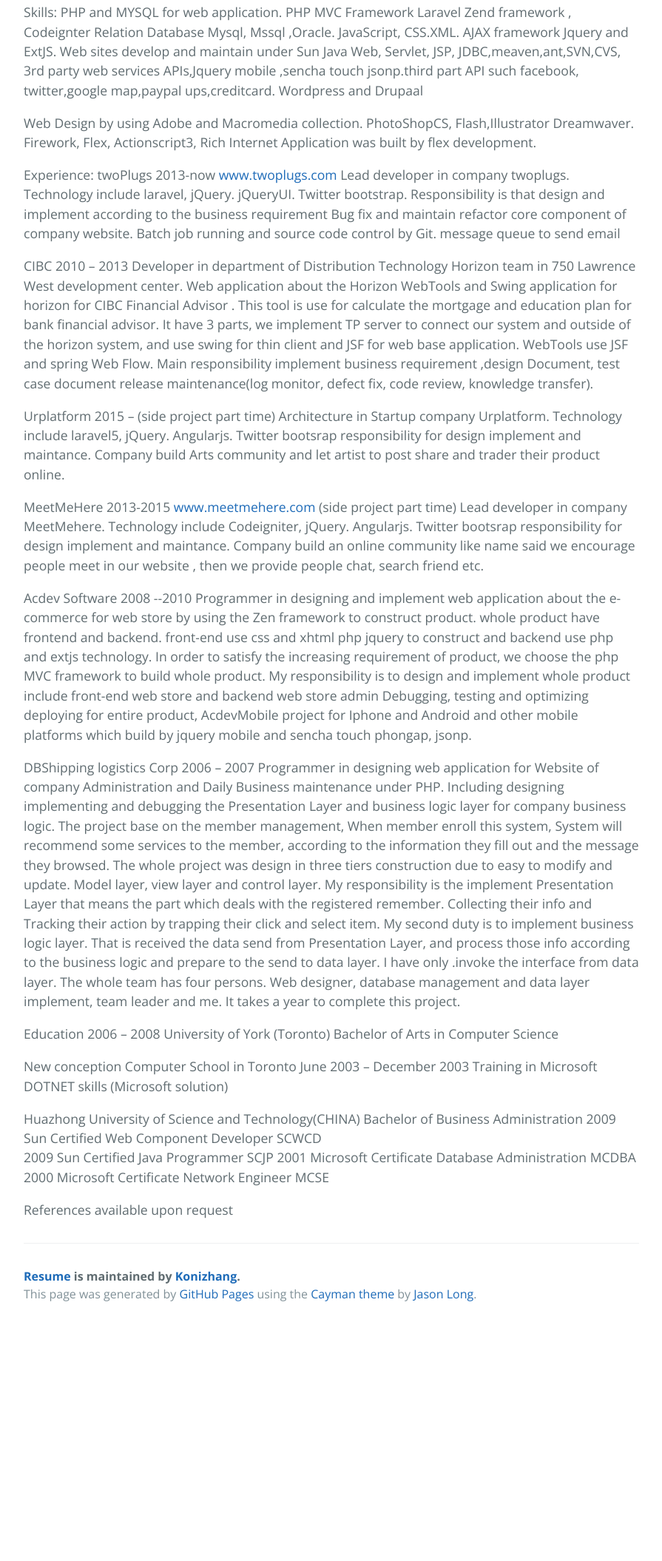
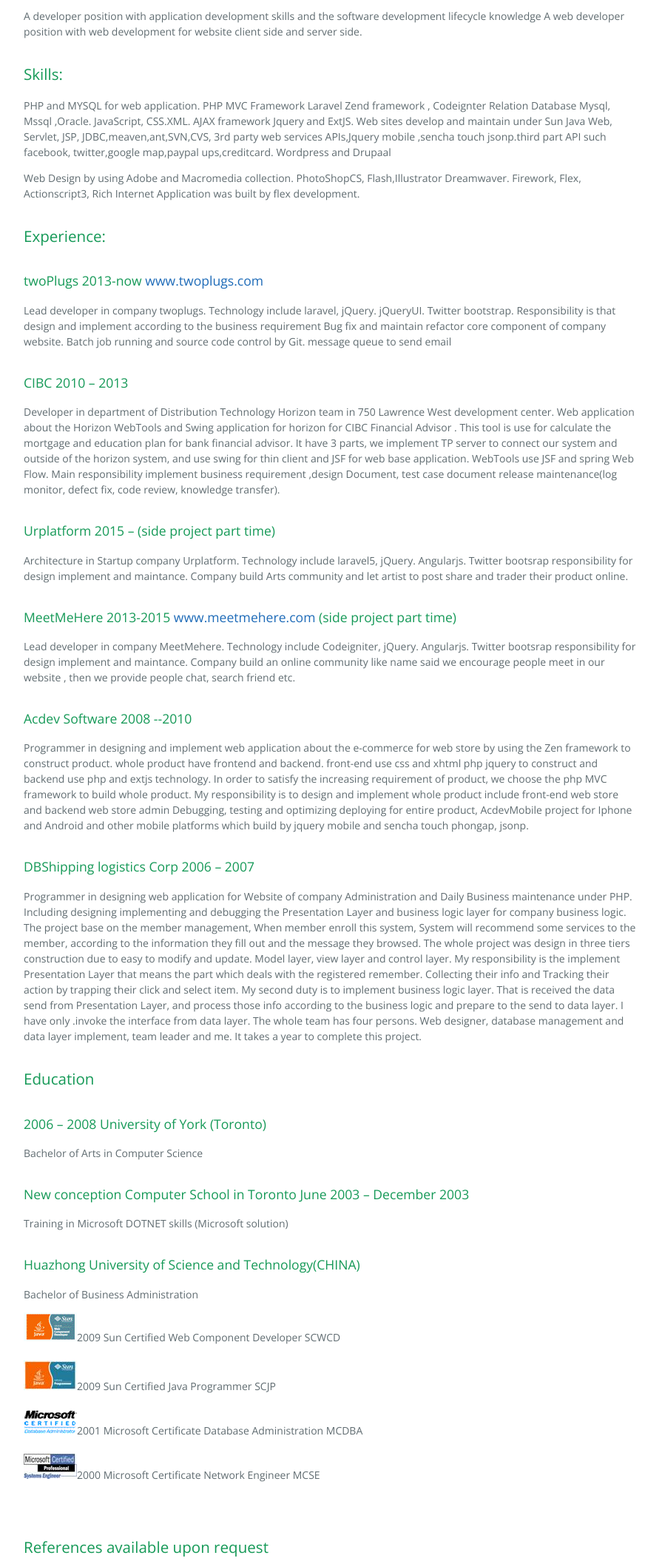
Before and after one commit to Konizhang/resume, a plain HTML site: page index.html in a window 1280 px wide. Shown: the part 681-2791 px from the top of the page at 74% size, without its empty margins (192-1087 px from the left). Before the commit the page ends 2474 px from the top, so only its background shows below. Drawn offline with nearby package versions, Linux system fonts and the light colour scheme.

Commit message:
update for php

```diff
--- a/index.html
+++ b/index.html
@@ -11,72 +11,77 @@
   </head>
   <body>
     <section class="page-header">
-      <h1 class="project-name">Resume</h1>
+      <h1 class="project-name">Koni resume</h1>
       <h2 class="project-tagline">My own online resume</h2>
-      <a href="https://github.com/Konizhang/resume" class="btn">View on GitHub</a>
-      <a href="https://github.com/Konizhang/resume/zipball/master" class="btn">Download .zip</a>
-      <a href="https://github.com/Konizhang/resume/tarball/master" class="btn">Download .tar.gz</a>
+
     </section>
 
     <section class="main-content">
-      <p>MR KAJIA ZHANG (koni)1</p>
+      <p  align="center">KAJIA ZHANG (koni)</p>
 
 <h1>
-<a id="25-pitney-ave" class="anchor" href="#25-pitney-ave" aria-hidden="true"><span aria-hidden="true" class="octicon octicon-link"></span></a>25 Pitney AVE</h1>
+<a id="25-pitney-ave" class="anchor" href="#25-pitney-ave" aria-hidden="true"><span aria-hidden="true" class="octicon octicon-link"></span></a>
+</h1>
 
-<p>Richmond hill Toronto ON
-416-6376281 L4E4Y6
+<div align="center">
+<div>25 Pitney AVE</div>
+<div>Richmond hill Toronto ON</div>
+<div>416-6376281</div>
+<div>L4E4Y6</div>
+</div>
+<br><br><br>
+<div align="right">
 Email Address: <a href="mailto:koni_zhang@hotmail.com">koni_zhang@hotmail.com</a></p>
-
-<p>Objective
-A developer position with application development skills and the software development lifecycle knowledge
+</div>
+<h3>Objective</h3>
+<p>A developer position with application development skills and the software development lifecycle knowledge
 A web developer position with web development for website client side and server side. </p>
 
-<p>Skills:
+<h3>Skills:</h3>
+
+<p>
 PHP and MYSQL for web application. PHP MVC Framework Laravel Zend framework , Codeignter Relation Database Mysql, Mssql ,Oracle. JavaScript, CSS.XML. AJAX framework Jquery and ExtJS. Web sites develop and maintain under Sun Java Web, Servlet, JSP, JDBC,meaven,ant,SVN,CVS, 3rd party web services APIs,Jquery mobile ,sencha touch jsonp.third part API such facebook, twitter,google map,paypal ups,creditcard. Wordpress and Drupaal</p>
 
 <p>Web Design by using Adobe and Macromedia collection. PhotoShopCS, Flash,Illustrator Dreamwaver. Firework, Flex, Actionscript3, Rich Internet Application was built by flex development.</p>
 
-<p>Experience:
-twoPlugs 2013-now  <a href="http://www.twoplugs.com">www.twoplugs.com</a>
-Lead developer in company twoplugs. Technology include laravel, jQuery. jQueryUI. Twitter bootstrap. Responsibility is that design and implement according to the business requirement Bug fix and maintain refactor core component of company website. Batch job running and source code control by Git. message queue to send email</p>
+<h3>Experience:</h3>
+<h4>twoPlugs 2013-now  <a href="http://www.twoplugs.com">www.twoplugs.com</a> </h4>
+<p>Lead developer in company twoplugs. Technology include laravel, jQuery. jQueryUI. Twitter bootstrap. Responsibility is that design and implement according to the business requirement Bug fix and maintain refactor core component of company website. Batch job running and source code control by Git. message queue to send email</p>
 
-<p>CIBC 2010 – 2013
-Developer in department of Distribution Technology Horizon team in 750 Lawrence West development center. Web application about the Horizon WebTools and Swing application for horizon for CIBC Financial Advisor . This tool is use for calculate the mortgage and education plan for bank financial advisor. It have 3 parts, we implement TP server to connect our system and outside of the horizon system, and use swing for thin client and JSF for web base application. WebTools use JSF and spring Web Flow. Main responsibility implement business requirement ,design Document, test case document release maintenance(log monitor, defect fix, code review, knowledge transfer).</p>
+<h4>CIBC 2010 – 2013</h4>
+<p>Developer in department of Distribution Technology Horizon team in 750 Lawrence West development center. Web application about the Horizon WebTools and Swing application for horizon for CIBC Financial Advisor . This tool is use for calculate the mortgage and education plan for bank financial advisor. It have 3 parts, we implement TP server to connect our system and outside of the horizon system, and use swing for thin client and JSF for web base application. WebTools use JSF and spring Web Flow. Main responsibility implement business requirement ,design Document, test case document release maintenance(log monitor, defect fix, code review, knowledge transfer).</p>
 
-<p>Urplatform 2015 – (side project part time)
-Architecture in Startup company Urplatform. Technology include laravel5, jQuery. Angularjs. Twitter bootsrap  responsibility for design implement and maintance. Company build Arts community and let artist to post share and trader their product online.</p>
+<h4>Urplatform 2015 – (side project part time) </h4>
+<p>Architecture in Startup company Urplatform. Technology include laravel5, jQuery. Angularjs. Twitter bootsrap  responsibility for design implement and maintance. Company build Arts community and let artist to post share and trader their product online.</p>
 
-<p>MeetMeHere 2013-2015  <a href="http://www.meetmehere.com">www.meetmehere.com</a> (side project part time)
-Lead developer in company MeetMehere. Technology include Codeigniter, jQuery. Angularjs. Twitter bootsrap  responsibility for design implement and maintance. Company build an online community like name said we encourage people meet in our website , then we provide people chat, search friend etc.</p>
+<h4>MeetMeHere 2013-2015  <a href="http://www.meetmehere.com">www.meetmehere.com</a> (side project part time) </h4>
+<p>Lead developer in company MeetMehere. Technology include Codeigniter, jQuery. Angularjs. Twitter bootsrap  responsibility for design implement and maintance. Company build an online community like name said we encourage people meet in our website , then we provide people chat, search friend etc.</p>
 
-<p>Acdev Software 2008 --2010
-Programmer in designing and implement web application about the e-commerce for web store by using the Zen framework to construct product. whole product have frontend and backend. front-end use css and xhtml php  jquery to construct and backend use php and extjs technology. In order to satisfy the increasing requirement of product, we choose the php MVC framework to build whole product. My responsibility is to design and implement whole product include front-end web store and backend web store admin Debugging, testing and optimizing deploying for entire product, AcdevMobile project for Iphone and Android and other mobile platforms which build by jquery mobile and sencha touch phongap, jsonp.</p>
+<h4>Acdev Software 2008 --2010</h4>
+<p>Programmer in designing and implement web application about the e-commerce for web store by using the Zen framework to construct product. whole product have frontend and backend. front-end use css and xhtml php  jquery to construct and backend use php and extjs technology. In order to satisfy the increasing requirement of product, we choose the php MVC framework to build whole product. My responsibility is to design and implement whole product include front-end web store and backend web store admin Debugging, testing and optimizing deploying for entire product, AcdevMobile project for Iphone and Android and other mobile platforms which build by jquery mobile and sencha touch phongap, jsonp.</p>
 
-<p>DBShipping logistics Corp  2006 – 2007
-Programmer in designing web application for Website of company Administration and Daily Business maintenance under PHP. Including designing implementing and debugging the Presentation Layer and business logic layer for company business logic. The project base on the member management, When member enroll this system, System will recommend some services to the member, according to the information they fill out and the message they browsed. The whole project was design in three tiers construction due to easy to modify and update. Model layer, view layer and control layer. My responsibility is the implement Presentation Layer that means the part which deals with the registered remember. Collecting their info and Tracking their action by trapping their click and select item. My second duty is to implement business logic layer. That is received the data send from Presentation Layer, and process those info according to the business logic and prepare to the send to data layer. I have only .invoke the interface from data layer. The whole team has four persons. Web designer, database management and data layer implement, team leader and me. It takes a year to complete this project.      </p>
+<h4>DBShipping logistics Corp  2006 – 2007</h4>
+<p>Programmer in designing web application for Website of company Administration and Daily Business maintenance under PHP. Including designing implementing and debugging the Presentation Layer and business logic layer for company business logic. The project base on the member management, When member enroll this system, System will recommend some services to the member, according to the information they fill out and the message they browsed. The whole project was design in three tiers construction due to easy to modify and update. Model layer, view layer and control layer. My responsibility is the implement Presentation Layer that means the part which deals with the registered remember. Collecting their info and Tracking their action by trapping their click and select item. My second duty is to implement business logic layer. That is received the data send from Presentation Layer, and process those info according to the business logic and prepare to the send to data layer. I have only .invoke the interface from data layer. The whole team has four persons. Web designer, database management and data layer implement, team leader and me. It takes a year to complete this project.      </p>
 
-<p>Education
-2006 – 2008 University of York (Toronto)
-Bachelor of Arts in Computer Science</p>
+<h3>Education</h3>
+<h4>2006 – 2008 University of York (Toronto)</h4>
+<p>Bachelor of Arts in Computer Science</p>
 
-<p>New conception Computer School in Toronto June 2003 – December 2003
-Training in Microsoft DOTNET skills (Microsoft solution) </p>
+<h4>New conception Computer School in Toronto June 2003 – December 2003</h4>
+<p>Training in Microsoft DOTNET skills (Microsoft solution) </p>
 
-<p>Huazhong University of Science and Technology(CHINA)
-Bachelor of Business Administration
-2009 Sun Certified Web Component Developer         SCWCD<br>
-2009 Sun Certified Java Programmer                 SCJP
-2001 Microsoft Certificate Database Administration MCDBA
-2000 Microsoft Certificate Network Engineer        MCSE</p>
+<h4>Huazhong University of Science and Technology(CHINA)</h4>
+<p>Bachelor of Business Administration</p>
 
-<p>References available upon request</p>
+<p>
+<img src="images/image002.gif">2009 Sun Certified Web Component Developer         SCWCD<br><br>
+<img src="images/image004.jpg">2009 Sun Certified Java Programmer                 SCJP<br><br>
+<img src="images/image006.gif">2001 Microsoft Certificate Database Administration MCDBA<br><br>
+<img src="images/image008.jpg">2000 Microsoft Certificate Network Engineer        MCSE</p><br>
+</p>
+<h3>References available upon request</h3>
 
-      <footer class="site-footer">
-        <span class="site-footer-owner"><a href="https://github.com/Konizhang/resume">Resume</a> is maintained by <a href="https://github.com/Konizhang">Konizhang</a>.</span>
 
-        <span class="site-footer-credits">This page was generated by <a href="https://pages.github.com">GitHub Pages</a> using the <a href="https://github.com/jasonlong/cayman-theme">Cayman theme</a> by <a href="https://twitter.com/jasonlong">Jason Long</a>.</span>
-      </footer>
 
     </section>
 
--- a/stylesheets/stylesheet.css
+++ b/stylesheets/stylesheet.css
@@ -243,3 +243,10 @@
 @media screen and (max-width: 42em) {
   .site-footer {
     font-size: 0.9rem; } }
+
+
+
+p{
+
+  font-size: 14px;
+}
```
Also changed, not shown: images/image002.gif (added), images/image004.jpg (added), images/image006.gif (added), images/image008.jpg (added).
